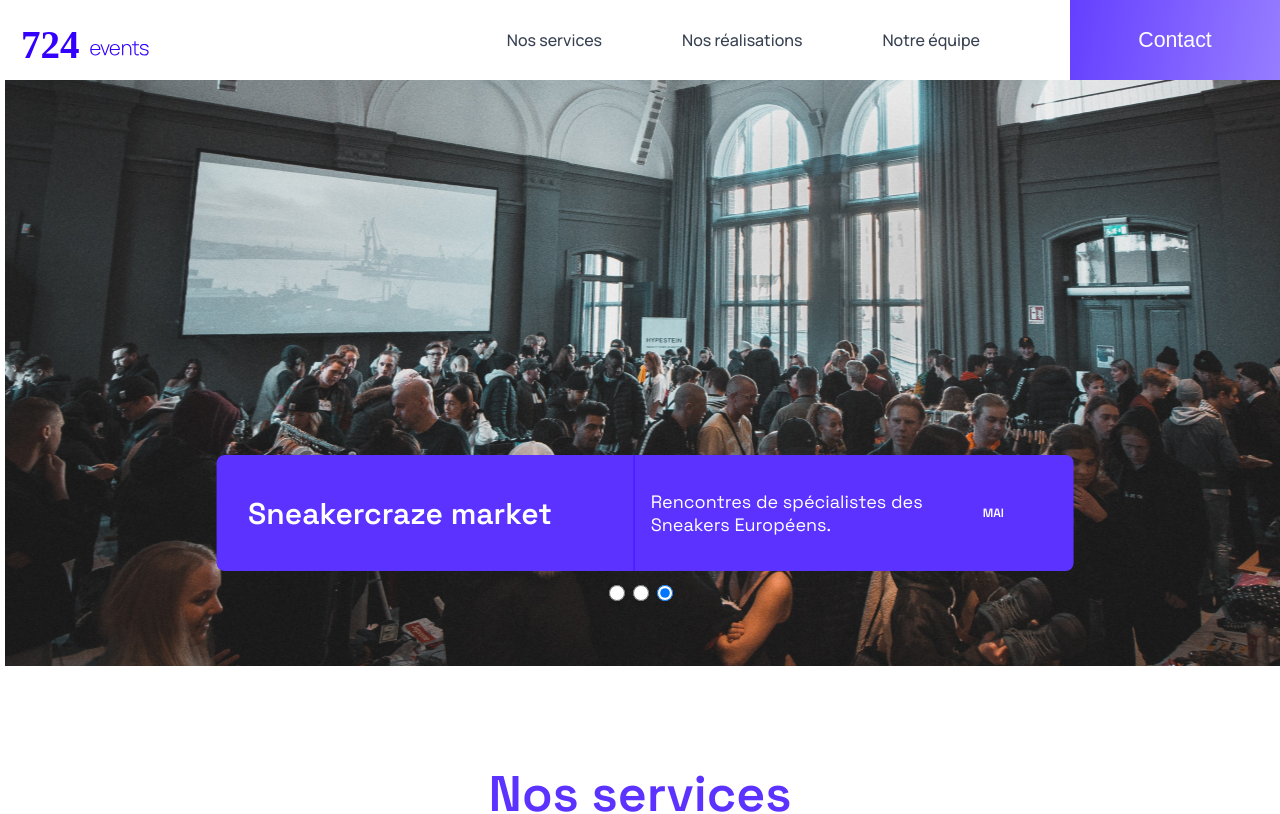
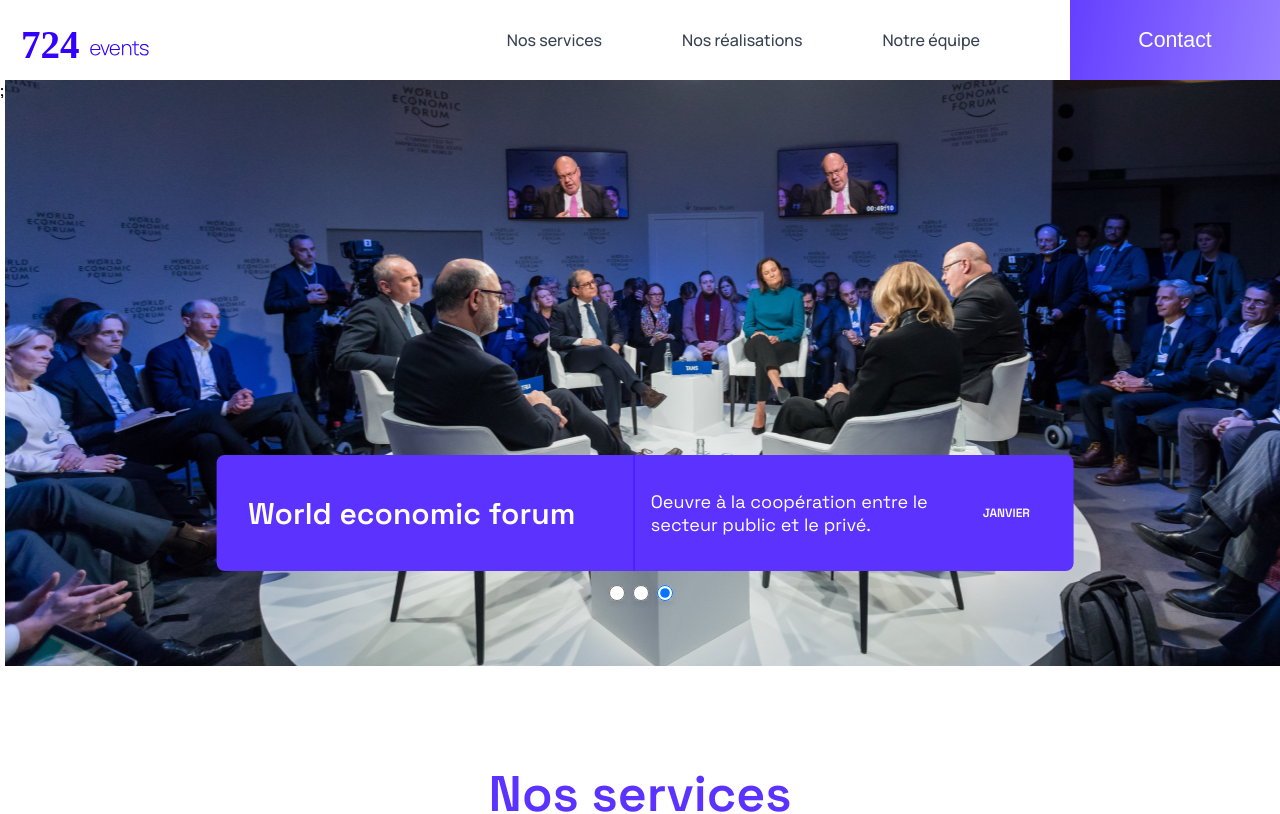
Before and after one commit to Miaoday/p10_724events, a React (Create React App) app: page / in a window 1280 px wide. Shown: the top 814 px of the page. Built offline with nearby package versions, Linux system fonts and the light colour scheme.

Commit message:
slides update

```diff
--- a/src/components/Field/index.js
+++ b/src/components/Field/index.js
@@ -30,6 +30,7 @@
           name={name}
           placeholder={placeholder}
           data-testid="field-testid"
+          required
         />
       );
   }
--- a/src/containers/Form/index.js
+++ b/src/containers/Form/index.js
@@ -4,7 +4,10 @@
 import Select from "../../components/Select";
 import Button, { BUTTON_TYPES } from "../../components/Button";
 
-const mockContactApi = () => new Promise((resolve) => { setTimeout(resolve, 1000); })
+const mockContactApi = () =>
+new Promise((resolve) => {
+  setTimeout(resolve, 1000); // 1 second delay before resolving the Promise
+})
 
 const Form = ({ onSuccess, onError }) => {
   const [sending, setSending] = useState(false);
@@ -16,6 +19,7 @@
       try {
         await mockContactApi();
         setSending(false);
+        onSuccess();
       } catch (err) {
         setSending(false);
         onError(err);
@@ -38,7 +42,7 @@
           />
           <Field placeholder="" label="Email" />
           <Button type={BUTTON_TYPES.SUBMIT} disabled={sending}>
-            {sending ? "En cours" : "Envoyer"}
+            {sending ? "En cours" : "Envoyer" }
           </Button>
         </div>
         <div className="col">
@@ -60,7 +64,7 @@
 
 Form.defaultProps = {
   onError: () => null,
-  onSuccess: () => null,
+  onSuccess: () => "Message Envoye",
 }
 
 export default Form;
--- a/src/containers/Slider/index.js
+++ b/src/containers/Slider/index.js
@@ -9,7 +9,7 @@
   const [index, setIndex] = useState(0);
   const slidesLength = data && data.focus && data.focus.length;
   const byDateDesc = [...(data?.focus|| [])].sort((evtA, evtB) =>
-    new Date(evtA.date) - new Date(evtB.date)
+    new Date(evtB.date) - new Date(evtA.date)
   );
   const nextCard = () => {
     setTimeout(
@@ -23,37 +23,35 @@
 
   return (
     <div className="SlideCardList">
-      {byDateDesc?.map((events, idx) => (
-        <>
+      {byDateDesc?.map((event, idx) => (
         <div
-            key={events.title}
-            className={`SlideCard SlideCard--${
-              index === idx ? "display" : "hide"
-            }`}
+          key={event.title}
+          className={`SlideCard SlideCard--${index === idx ? "display" : "hide"}`}
         >
-            <img src={events.cover} alt={events.title} />
+          <img src={event.cover} alt={event.title} />
           <div className="SlideCard__descriptionContainer">
             <div className="SlideCard__description">
-                <h3>{events.title}</h3>
-                <p>{events.description}</p>
-                <div>{getMonth(new Date(events.date))}</div>
+              <h3>{event.title}</h3>
+              <p>{event.description}</p>
+              <div>{getMonth(new Date(event.date))}</div>
             </div>
           </div>
         </div>
+      ))};
+
       <div className="SlideCard__paginationContainer">
         <div className="SlideCard__pagination">
-              {byDateDesc.map((_, radioIdx) => (
+          {byDateDesc.map((events, radioIdx) => (
             <input
-                  key={_}
+              key={events.date}
               type="radio"
               name="radio-button"
               checked={index === radioIdx}
+              readOnly
             />
           ))}
         </div>
       </div>
-        </>
-      ))}
     </div>
   );
 };
--- a/src/pages/Home/index.js
+++ b/src/pages/Home/index.js
@@ -57,7 +57,7 @@
       </section>
       <section className="PeoplesContainer">
         <h2 className="Title">Notre équipe</h2>
-        <p>Une équipe d’experts dédiés à l’ogranisation de vos événements</p>
+        <p>Une équipe d’experts dédiés à l’organisation de vos évènements</p>
         <div className="ListContainer">
           <PeopleCard
             imageSrc="/images/stephanie-liverani-Zz5LQe-VSMY-unsplash.png"
@@ -115,7 +115,7 @@
     </main>
     <footer className="row">
       <div className="col presta">
-        <h3>Notre derniére prestation</h3>
+        <h3>Notre dernière prestation</h3>
         <EventCard
           imageSrc={last?.cover}
           title={last?.title}
```
Lines whose indentation alone changed are shown as unchanged.
